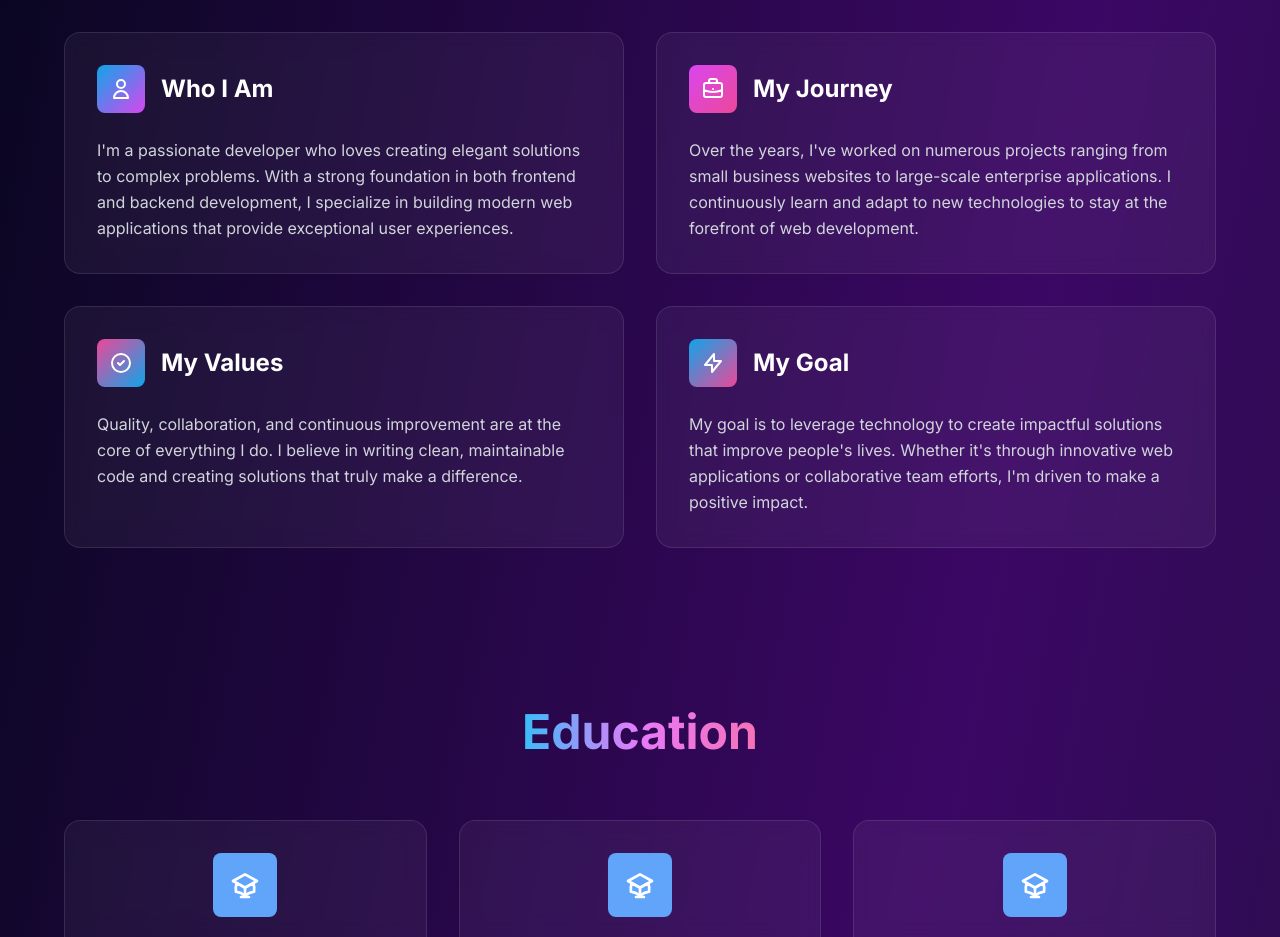
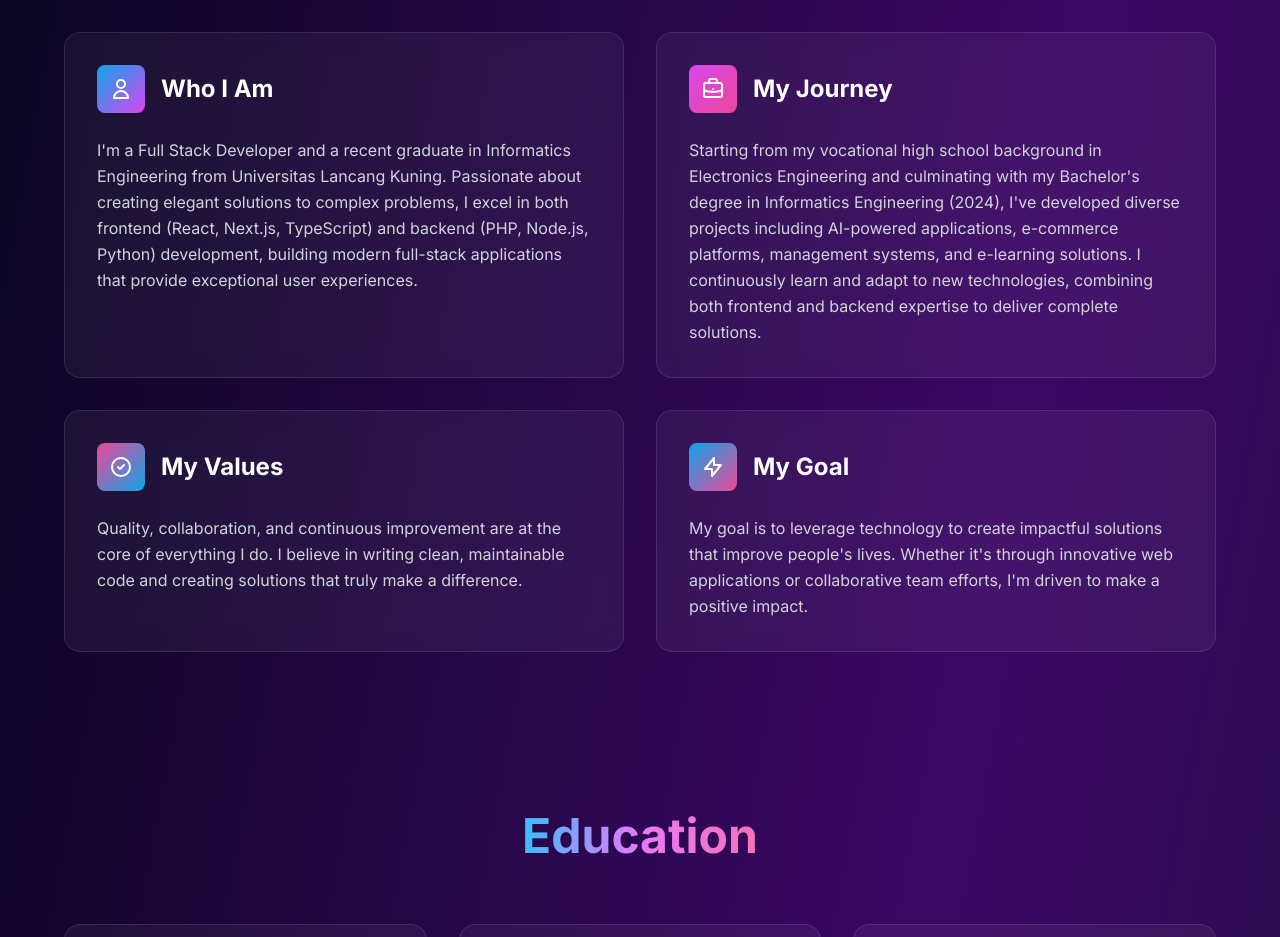
Before and after one commit to ThomsonSimbolon/my-portofolio-v2, a Next.js app: page / in a window 1280 px wide. Shown: the part 1000-1937 px from the top of the page. Built offline with nearby package versions, Linux system fonts and the light colour scheme.

Commit message:
Updated Terbaru

```diff
--- a/components/About.tsx
+++ b/components/About.tsx
@@ -33,9 +33,11 @@ export default function About() {
               <h3 className="text-2xl font-bold">Who I Am</h3>
             </div>
             <p className="text-gray-300 leading-relaxed">
-              I&apos;m a passionate developer who loves creating elegant solutions
-              to complex problems. With a strong foundation in both frontend and
-              backend development, I specialize in building modern web
+              I&apos;m a Full Stack Developer and a recent graduate in
+              Informatics Engineering from Universitas Lancang Kuning.
+              Passionate about creating elegant solutions to complex problems, I
+              excel in both frontend (React, Next.js, TypeScript) and backend
+              (PHP, Node.js, Python) development, building modern full-stack
               applications that provide exceptional user experiences.
             </p>
           </div>
@@ -61,10 +63,13 @@ export default function About() {
               <h3 className="text-2xl font-bold">My Journey</h3>
             </div>
             <p className="text-gray-300 leading-relaxed">
-              Over the years, I&apos;ve worked on numerous projects ranging from
-              small business websites to large-scale enterprise applications. I
-              continuously learn and adapt to new technologies to stay at the
-              forefront of web development.
+              Starting from my vocational high school background in Electronics
+              Engineering and culminating with my Bachelor&apos;s degree in
+              Informatics Engineering (2024), I&apos;ve developed diverse
+              projects including AI-powered applications, e-commerce platforms,
+              management systems, and e-learning solutions. I continuously learn
+              and adapt to new technologies, combining both frontend and backend
+              expertise to deliver complete solutions.
             </p>
           </div>
 
@@ -117,9 +122,9 @@ export default function About() {
             </div>
             <p className="text-gray-300 leading-relaxed">
               My goal is to leverage technology to create impactful solutions
-              that improve people&apos;s lives. Whether it&apos;s through innovative web
-              applications or collaborative team efforts, I&apos;m driven to make a
-              positive impact.
+              that improve people&apos;s lives. Whether it&apos;s through
+              innovative web applications or collaborative team efforts,
+              I&apos;m driven to make a positive impact.
             </p>
           </div>
         </div>
```
